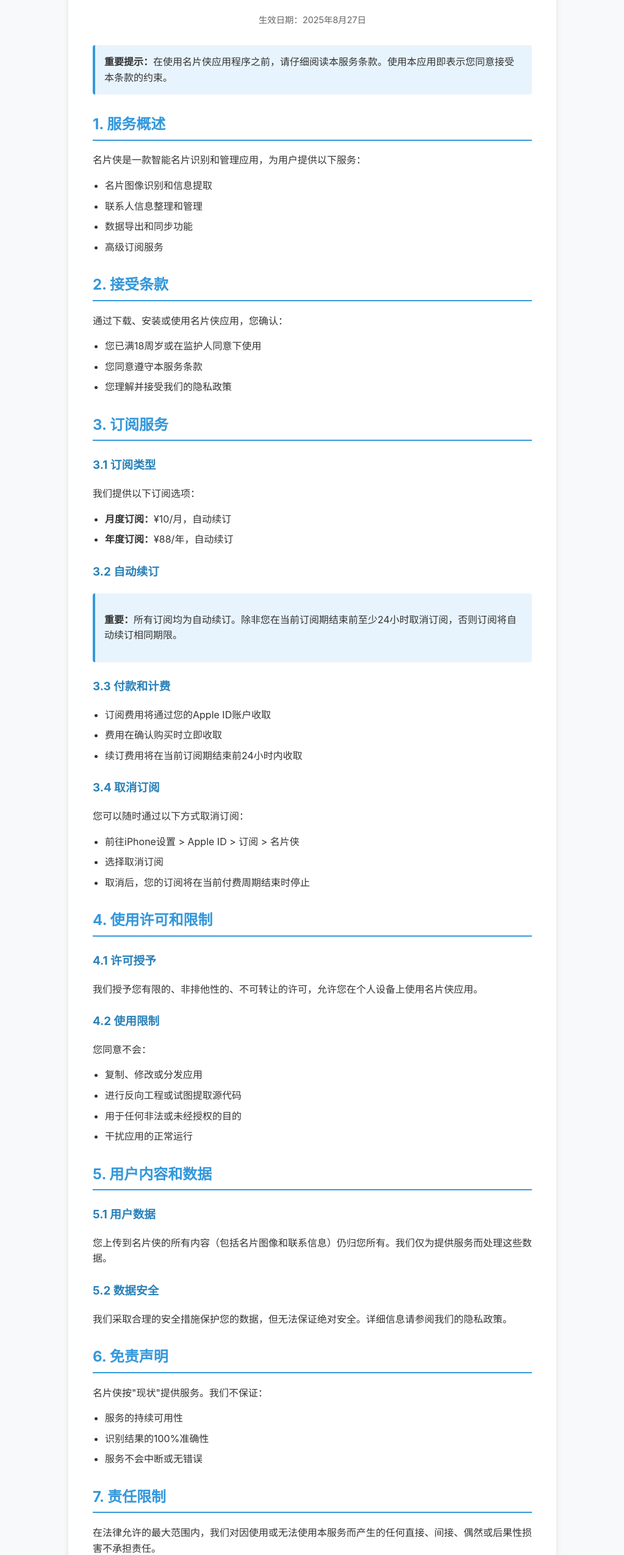
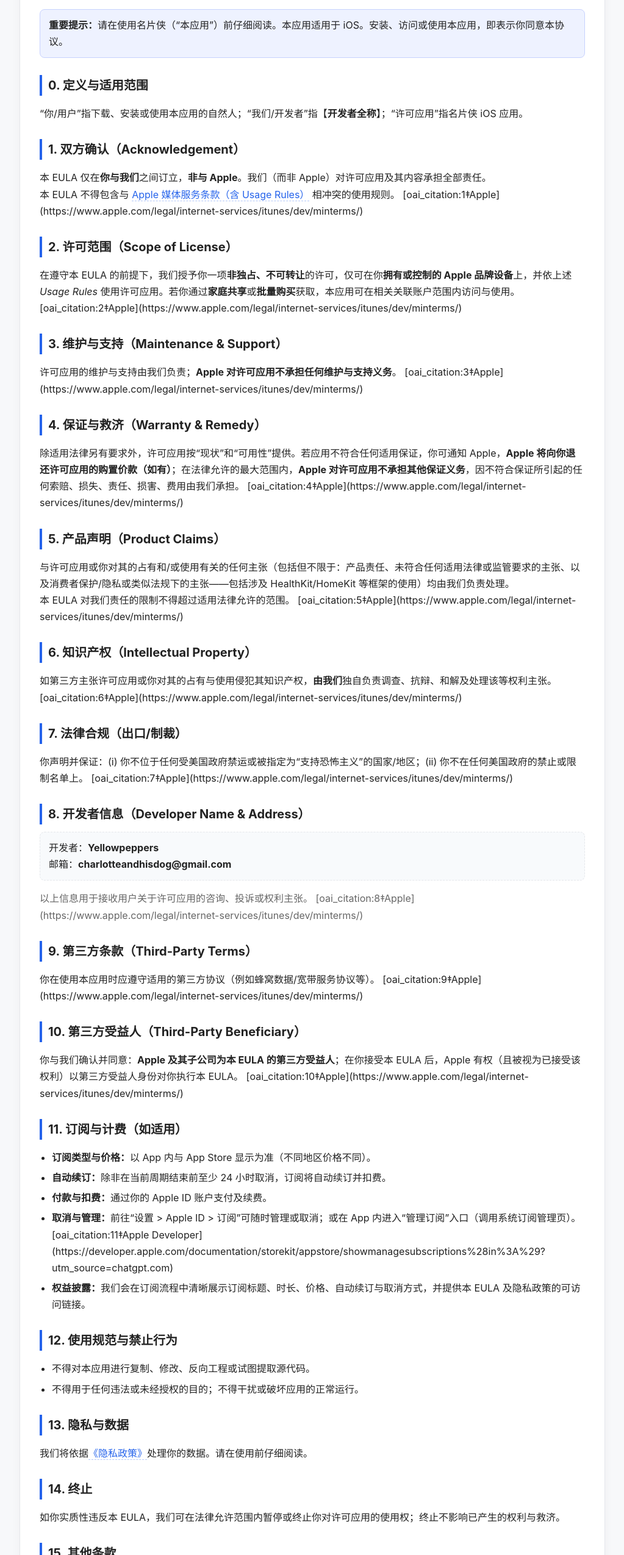
Before and after one commit to Yellowpeppers/Cardmaster-Terms, a plain HTML site: page index.html in a window 1280 px wide. Shown: the part 149-2699 px from the top of the page at 61% size, without its empty margins (128-1151 px from the left). Drawn offline with Linux system fonts and the light colour scheme.

Commit message:
Update index.html

```diff
--- a/index.html
+++ b/index.html
@@ -1,188 +1,116 @@
 <!DOCTYPE html>
 <html lang="zh-CN">
 <head>
-    <meta charset="UTF-8">
-    <meta name="viewport" content="width=device-width, initial-scale=1.0">
-    <title>名片侠 - 用户服务条款</title>
-    <style>
-        body {
-            font-family: -apple-system, BlinkMacSystemFont, 'Segoe UI', Roboto, sans-serif;
-            line-height: 1.6;
-            color: #333;
-            max-width: 800px;
-            margin: 0 auto;
-            padding: 20px;
-            background-color: #f8f9fa;
-        }
-        .container {
-            background: white;
-            padding: 40px;
-            border-radius: 12px;
-            box-shadow: 0 2px 10px rgba(0,0,0,0.1);
-        }
-        h1 {
-            color: #2c3e50;
-            text-align: center;
-            margin-bottom: 30px;
-            font-size: 2.2em;
-        }
-        h2 {
-            color: #3498db;
-            border-bottom: 2px solid #3498db;
-            padding-bottom: 5px;
-            margin-top: 30px;
-        }
-        h3 {
-            color: #2980b9;
-            margin-top: 25px;
-        }
-        .highlight {
-            background-color: #e8f4fd;
-            padding: 15px;
-            border-left: 4px solid #3498db;
-            margin: 20px 0;
-            border-radius: 4px;
-        }
-        .contact {
-            background-color: #f8f9fa;
-            padding: 20px;
-            border-radius: 8px;
-            margin: 20px 0;
-        }
-        ul {
-            padding-left: 20px;
-        }
-        li {
-            margin-bottom: 8px;
-        }
-        .effective-date {
-            text-align: center;
-            color: #666;
-            font-size: 0.9em;
-            margin-bottom: 30px;
-        }
-    </style>
+  <meta charset="utf-8" />
+  <meta name="viewport" content="width=device-width,initial-scale=1" />
+  <title>名片侠 - 最终用户许可协议（EULA）/ 用户服务条款</title>
+  <meta name="description" content="名片侠（iOS）最终用户许可协议（EULA）与用户服务条款" />
+  <style>
+    :root{--bg:#f7f8fa;--fg:#222;--muted:#666;--brand:#2563eb;--card:#fff;--border:#e5e7eb}
+    html,body{margin:0;padding:0;background:var(--bg);color:var(--fg);font:16px/1.7 -apple-system,BlinkMacSystemFont,Segoe UI,Roboto,system-ui,"Helvetica Neue",Arial,"Apple Color Emoji","Segoe UI Emoji"}
+    .wrap{max-width:960px;margin:0 auto;padding:24px}
+    .card{background:var(--card);border:1px solid var(--border);border-radius:12px;box-shadow:0 2px 16px rgba(0,0,0,.04);padding:32px}
+    h1{font-size:28px;margin:0 0 8px}
+    .meta{color:var(--muted);margin-bottom:24px}
+    h2{font-size:20px;margin:28px 0 12px;border-left:4px solid var(--brand);padding-left:10px}
+    h3{font-size:16px;margin:20px 0 10px}
+    a{color:var(--brand);text-decoration:none;border-bottom:1px dashed rgba(37,99,235,.35)}
+    a:hover{opacity:.9}
+    .note{background:#eef2ff;border:1px solid #c7d2fe;border-radius:8px;padding:12px 14px;margin:16px 0}
+    ul{padding-left:20px}
+    li{margin:6px 0}
+    .footer{margin-top:24px;color:var(--muted);font-size:14px}
+    .muted{color:var(--muted)}
+    code{background:#f1f5f9;padding:0 6px;border-radius:4px}
+    .block{padding:12px 14px;background:#f8fafc;border:1px dashed var(--border);border-radius:8px}
+  </style>
+  <!-- 重要说明（不会显示给用户）：
+       1) 这份 HTML 用于你的网站/GitHub Pages 对外展示。
+       2) App Store Connect 的“许可协议（EULA）”字段只接受纯文本（HTML 会被剥离）；提交审核请粘贴纯文本。 -->
 </head>
 <body>
-    <div class="container">
-        <h1>名片侠用户服务条款</h1>
-        <div class="effective-date">生效日期：2025年8月27日</div>
+  <main class="wrap">
+    <article class="card">
+      <header>
+        <h1>名片侠 最终用户许可协议（EULA）与用户服务条款</h1>
+        <div class="meta">生效日期：2025年08月27日｜最后更新：2025年08月27日</div>
+        <div class="note">
+          <strong>重要提示：</strong>请在使用名片侠（“本应用”）前仔细阅读。本应用适用于 iOS。安装、访问或使用本应用，即表示你同意本协议。
+        </div>
+      </header>
 
-        <div class="highlight">
-            <strong>重要提示：</strong>在使用名片侠应用程序之前，请仔细阅读本服务条款。使用本应用即表示您同意接受本条款的约束。
-        </div>
+      <h2>0. 定义与适用范围</h2>
+      <p>“你/用户”指下载、安装或使用本应用的自然人；“我们/开发者”指【<strong>开发者全称</strong>】；“许可应用”指名片侠 iOS 应用。</p>
 
-        <h2>1. 服务概述</h2>
-        <p>名片侠是一款智能名片识别和管理应用，为用户提供以下服务：</p>
-        <ul>
-            <li>名片图像识别和信息提取</li>
-            <li>联系人信息整理和管理</li>
-            <li>数据导出和同步功能</li>
-            <li>高级订阅服务</li>
-        </ul>
+      <h2>1. 双方确认（Acknowledgement）</h2>
+      <p>本 EULA 仅在<strong>你与我们</strong>之间订立，<strong>非与 Apple</strong>。我们（而非 Apple）对许可应用及其内容承担全部责任。<br>
+      本 EULA 不得包含与 <a href="https://www.apple.com/legal/internet-services/itunes/cn/terms.html" target="_blank" rel="noopener">Apple 媒体服务条款（含 Usage Rules）</a> 相冲突的使用规则。 [oai_citation:1‡Apple](https://www.apple.com/legal/internet-services/itunes/dev/minterms/)</p>
 
-        <h2>2. 接受条款</h2>
-        <p>通过下载、安装或使用名片侠应用，您确认：</p>
-        <ul>
-            <li>您已满18周岁或在监护人同意下使用</li>
-            <li>您同意遵守本服务条款</li>
-            <li>您理解并接受我们的隐私政策</li>
-        </ul>
+      <h2>2. 许可范围（Scope of License）</h2>
+      <p>在遵守本 EULA 的前提下，我们授予你一项<strong>非独占、不可转让</strong>的许可，仅可在你<strong>拥有或控制的 Apple 品牌设备</strong>上，并依上述 <em>Usage Rules</em> 使用许可应用。若你通过<strong>家庭共享</strong>或<strong>批量购买</strong>获取，本应用可在相关关联账户范围内访问与使用。 [oai_citation:2‡Apple](https://www.apple.com/legal/internet-services/itunes/dev/minterms/)</p>
 
-        <h2>3. 订阅服务</h2>
+      <h2>3. 维护与支持（Maintenance &amp; Support）</h2>
+      <p>许可应用的维护与支持由我们负责；<strong>Apple 对许可应用不承担任何维护与支持义务</strong>。 [oai_citation:3‡Apple](https://www.apple.com/legal/internet-services/itunes/dev/minterms/)</p>
 
-        <h3>3.1 订阅类型</h3>
-        <p>我们提供以下订阅选项：</p>
-        <ul>
-            <li><strong>月度订阅：</strong>¥10/月，自动续订</li>
-            <li><strong>年度订阅：</strong>¥88/年，自动续订</li>
-        </ul>
+      <h2>4. 保证与救济（Warranty &amp; Remedy）</h2>
+      <p>除适用法律另有要求外，许可应用按“现状”和“可用性”提供。若应用不符合任何适用保证，你可通知 Apple，<strong>Apple 将向你退还许可应用的购置价款（如有）</strong>；在法律允许的最大范围内，<strong>Apple 对许可应用不承担其他保证义务</strong>，因不符合保证所引起的任何索赔、损失、责任、损害、费用由我们承担。 [oai_citation:4‡Apple](https://www.apple.com/legal/internet-services/itunes/dev/minterms/)</p>
 
-        <h3>3.2 自动续订</h3>
-        <div class="highlight">
-            <p><strong>重要：</strong>所有订阅均为自动续订。除非您在当前订阅期结束前至少24小时取消订阅，否则订阅将自动续订相同期限。</p>
-        </div>
+      <h2>5. 产品声明（Product Claims）</h2>
+      <p>与许可应用或你对其的占有和/或使用有关的任何主张（包括但不限于：产品责任、未符合任何适用法律或监管要求的主张、以及消费者保护/隐私或类似法规下的主张——包括涉及 HealthKit/HomeKit 等框架的使用）均由我们负责处理。<br>
+      本 EULA 对我们责任的限制不得超过适用法律允许的范围。 [oai_citation:5‡Apple](https://www.apple.com/legal/internet-services/itunes/dev/minterms/)</p>
 
-        <h3>3.3 付款和计费</h3>
-        <ul>
-            <li>订阅费用将通过您的Apple ID账户收取</li>
-            <li>费用在确认购买时立即收取</li>
-            <li>续订费用将在当前订阅期结束前24小时内收取</li>
-        </ul>
+      <h2>6. 知识产权（Intellectual Property）</h2>
+      <p>如第三方主张许可应用或你对其的占有与使用侵犯其知识产权，<strong>由我们</strong>独自负责调查、抗辩、和解及处理该等权利主张。 [oai_citation:6‡Apple](https://www.apple.com/legal/internet-services/itunes/dev/minterms/)</p>
 
-        <h3>3.4 取消订阅</h3>
-        <p>您可以随时通过以下方式取消订阅：</p>
-        <ul>
-            <li>前往iPhone设置 > Apple ID > 订阅 > 名片侠</li>
-            <li>选择取消订阅</li>
-            <li>取消后，您的订阅将在当前付费周期结束时停止</li>
-        </ul>
+      <h2>7. 法律合规（出口/制裁）</h2>
+      <p>你声明并保证：(i) 你不位于任何受美国政府禁运或被指定为“支持恐怖主义”的国家/地区；(ii) 你不在任何美国政府的禁止或限制名单上。 [oai_citation:7‡Apple](https://www.apple.com/legal/internet-services/itunes/dev/minterms/)</p>
 
-        <h2>4. 使用许可和限制</h2>
+      <h2>8. 开发者信息（Developer Name &amp; Address）</h2>
+      <div class="block">
+        开发者：<strong>Yellowpeppers</strong><br>
+        邮箱：<strong>charlotteandhisdog@gmail.com</strong>
+      </div>
+      <p class="muted">以上信息用于接收用户关于许可应用的咨询、投诉或权利主张。 [oai_citation:8‡Apple](https://www.apple.com/legal/internet-services/itunes/dev/minterms/)</p>
 
-        <h3>4.1 许可授予</h3>
-        <p>我们授予您有限的、非排他性的、不可转让的许可，允许您在个人设备上使用名片侠应用。</p>
+      <h2>9. 第三方条款（Third-Party Terms）</h2>
+      <p>你在使用本应用时应遵守适用的第三方协议（例如蜂窝数据/宽带服务协议等）。 [oai_citation:9‡Apple](https://www.apple.com/legal/internet-services/itunes/dev/minterms/)</p>
 
-        <h3>4.2 使用限制</h3>
-        <p>您同意不会：</p>
-        <ul>
-            <li>复制、修改或分发应用</li>
-            <li>进行反向工程或试图提取源代码</li>
-            <li>用于任何非法或未经授权的目的</li>
-            <li>干扰应用的正常运行</li>
-        </ul>
+      <h2>10. 第三方受益人（Third-Party Beneficiary）</h2>
+      <p>你与我们确认并同意：<strong>Apple 及其子公司为本 EULA 的第三方受益人</strong>；在你接受本 EULA 后，Apple 有权（且被视为已接受该权利）以第三方受益人身份对你执行本 EULA。 [oai_citation:10‡Apple](https://www.apple.com/legal/internet-services/itunes/dev/minterms/)</p>
 
-        <h2>5. 用户内容和数据</h2>
+      <h2>11. 订阅与计费（如适用）</h2>
+      <ul>
+        <li><strong>订阅类型与价格：</strong>以 App 内与 App Store 显示为准（不同地区价格不同）。</li>
+        <li><strong>自动续订：</strong>除非在当前周期结束前至少 24 小时取消，订阅将自动续订并扣费。</li>
+        <li><strong>付款与扣费：</strong>通过你的 Apple ID 账户支付及续费。</li>
+        <li><strong>取消与管理：</strong>前往“设置 &gt; Apple ID &gt; 订阅”可随时管理或取消；或在 App 内进入“管理订阅”入口（调用系统订阅管理页）。 [oai_citation:11‡Apple Developer](https://developer.apple.com/documentation/storekit/appstore/showmanagesubscriptions%28in%3A%29?utm_source=chatgpt.com)</li>
+        <li><strong>权益披露：</strong>我们会在订阅流程中清晰展示订阅标题、时长、价格、自动续订与取消方式，并提供本 EULA 及隐私政策的可访问链接。</li>
+      </ul>
 
-        <h3>5.1 用户数据</h3>
-        <p>您上传到名片侠的所有内容（包括名片图像和联系信息）仍归您所有。我们仅为提供服务而处理这些数据。</p>
+      <h2>12. 使用规范与禁止行为</h2>
+      <ul>
+        <li>不得对本应用进行复制、修改、反向工程或试图提取源代码。</li>
+        <li>不得用于任何违法或未经授权的目的；不得干扰或破坏应用的正常运行。</li>
+      </ul>
 
-        <h3>5.2 数据安全</h3>
-        <p>我们采取合理的安全措施保护您的数据，但无法保证绝对安全。详细信息请参阅我们的隐私政策。</p>
+      <h2>13. 隐私与数据</h2>
+      <p>我们将依据<a href="https://yellowpeppers.github.io/CardMaster-Privacy/" target="_blank" rel="noopener">《隐私政策》</a>处理你的数据。请在使用前仔细阅读。</p>
 
-        <h2>6. 免责声明</h2>
-        <p>名片侠按"现状"提供服务。我们不保证：</p>
-        <ul>
-            <li>服务的持续可用性</li>
-            <li>识别结果的100%准确性</li>
-            <li>服务不会中断或无错误</li>
-        </ul>
+      <h2>14. 终止</h2>
+      <p>如你实质性违反本 EULA，我们可在法律允许范围内暂停或终止你对许可应用的使用权；终止不影响已产生的权利与救济。</p>
 
-        <h2>7. 责任限制</h2>
-        <p>在法律允许的最大范围内，我们对因使用或无法使用本服务而产生的任何直接、间接、偶然或后果性损害不承担责任。</p>
+      <h2>15. 其他条款</h2>
+      <ul>
+        <li>若本 EULA 任一条款被认定无效或不可执行，其余条款仍有效。</li>
+        <li>未行使或延迟行使任何权利不构成放弃。</li>
+        <li>本 EULA 不限制法律不可限制或排除的消费者权利。</li>
+      </ul>
 
-        <h2>8. 服务变更和终止</h2>
-
-        <h3>8.1 服务变更</h3>
-        <p>我们保留随时修改或停止服务（或其任何部分）的权利，无需提前通知。</p>
-
-        <h3>8.2 账户终止</h3>
-        <p>我们可能因违反本条款而终止或暂停您的账户访问权限。</p>
-
-        <h2>9. 退款政策</h2>
-        <p>所有订阅销售均为最终销售。退款请求请联系Apple客服，我们将配合处理合理的退款要求。</p>
-
-        <h2>10. 条款修改</h2>
-        <p>我们可能会不时修改这些服务条款。重大修改将通过应用内通知告知用户。继续使用服务即表示接受修改后的条款。</p>
-
-        <h2>11. 适用法律</h2>
-        <p>本服务条款受中华人民共和国法律管辖，如发生争议，应通过友好协商解决。</p>
-
-        <div class="contact">
-            <h2>12. 联系我们</h2>
-            <p>如果您对这些服务条款有任何问题或意见，请通过以下方式联系我们：</p>
-            <ul>
-                <li><strong>应用内反馈：</strong>使用名片侠应用内的反馈功能</li>
-                <li><strong>App Store：</strong>在App Store上留言或评价</li>
-            </ul>
-            <p><strong>响应时间：</strong>我们将在收到您的查询后72小时内回复。</p>
-        </div>
-
-        <div class="effective-date">
-            <hr>
-            <p>本服务条款最后更新：2025年8月27日</p>
-            <p>版本：1.0</p>
-        </div>
-    </div>
+      <section class="footer">
+        <p>参考与合规：本协议已纳入 Apple <em>Instructions for Minimum Terms of Developer’s End-User License Agreement</em> 要求之 10 项条款，以及 <a href="https://www.apple.com/legal/internet-services/itunes/cn/terms.html" target="_blank" rel="noopener">Apple 媒体服务条款（含 Usage Rules）</a>。 [oai_citation:12‡Apple](https://www.apple.com/legal/internet-services/itunes/dev/minterms/)</p>
+        <p class="muted">如需英文版本或纯文本版本用于 App Store 提交，请联系我们。</p>
+      </section>
+    </article>
+  </main>
 </body>
 </html>
```
